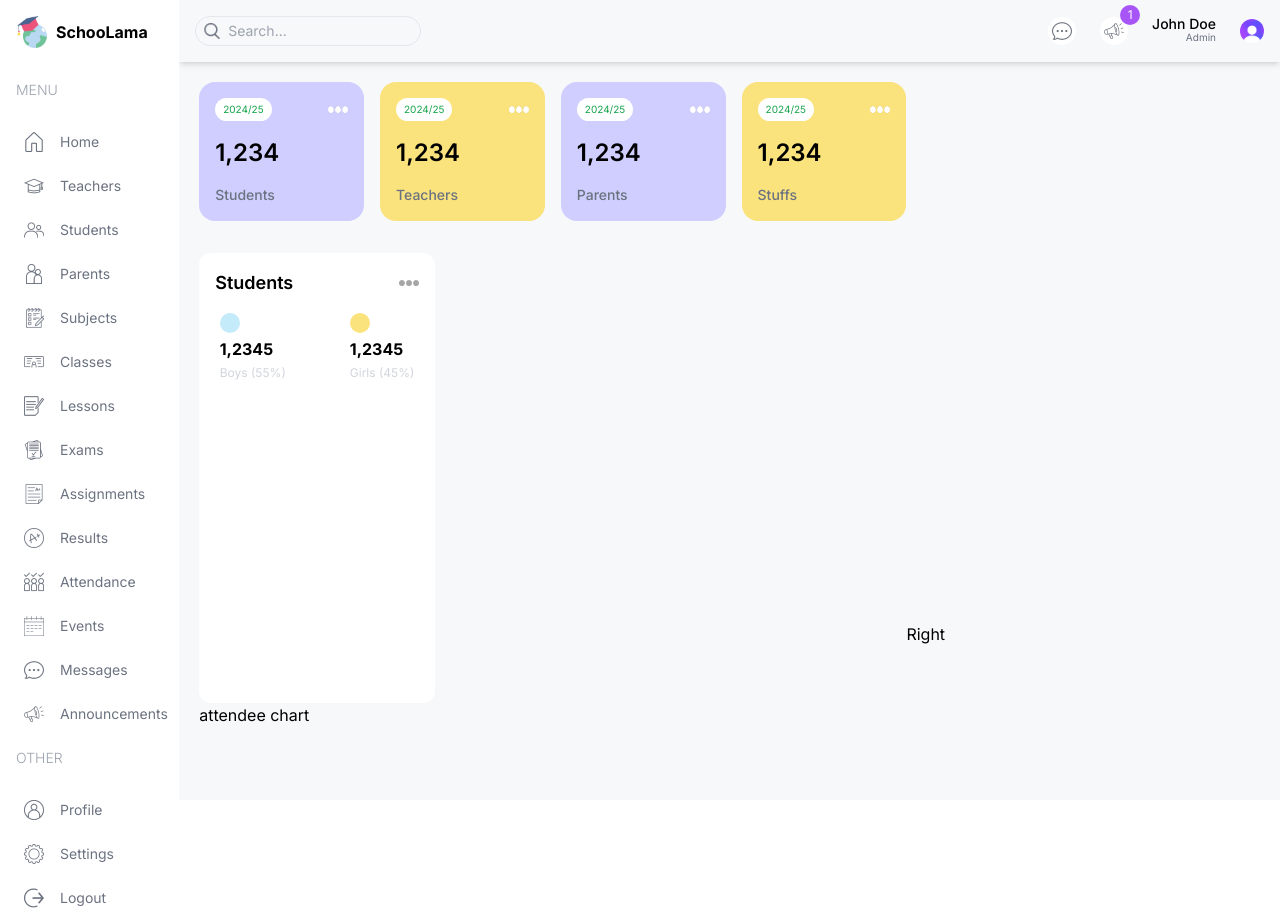
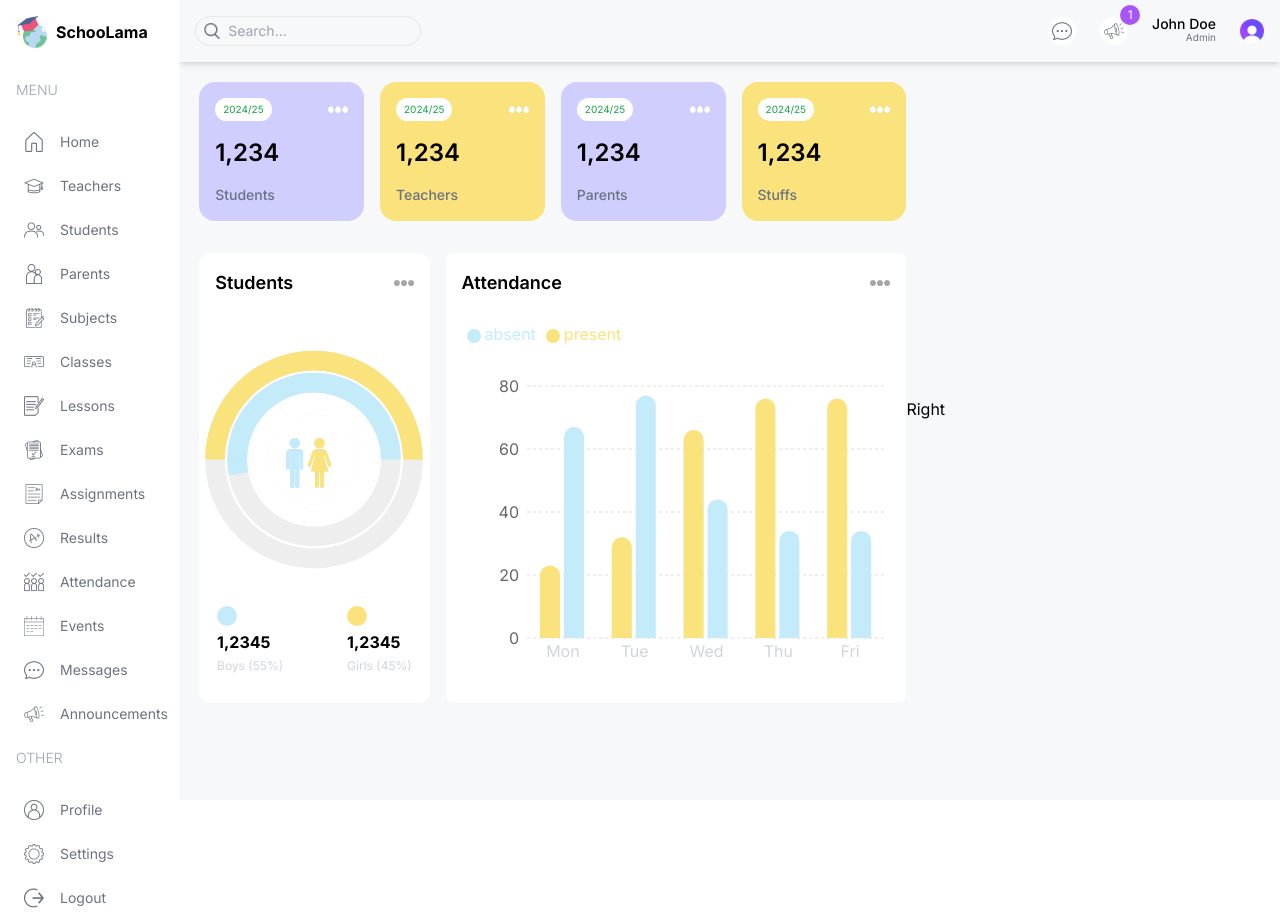
Before and after one commit to hamzanazir27/hamzanazir27-Nextjs-LMS-Project, a Next.js app: page /admin in a window 1280 px wide. Built offline with nearby package versions, Linux system fonts and the light colour scheme.

Commit message:
add attendance chart

```diff
--- a/src/app/(dashboard)/admin/page.tsx
+++ b/src/app/(dashboard)/admin/page.tsx
@@ -1,5 +1,4 @@
-"use client";
-
+import AttendanceChart from "@/components/AttendanceChart";
 import CountChart from "@/components/CountChart";
 import UserCard from "@/components/UserCard";
 
@@ -15,14 +14,16 @@
           <UserCard type="stuff" />
         </div>
         {/* Middle Charts  */}
-        <div className=" gap-4 flex-col lg:flex-row">
+        <div className="flex gap-4 flex-col lg:flex-row">
           {/* Count  Chart  */}
           <div className="w-full lg:w-1/3 h-[450px] ">
             <CountChart />
           </div>
 
           {/* Attendance  Chart  */}
-          <div className="w-full lg:w-2/3 h-[450px]">attendee chart</div>
+          <div className="w-full lg:w-2/3 h-[450px]">
+            <AttendanceChart />
+          </div>
         </div>
 
         {/* Bottom Chart  */}
--- /dev/null
+++ b/src/components/AttendanceChart.tsx
@@ -0,0 +1,86 @@
+"use client";
+import Image from "next/image";
+import {
+  BarChart,
+  Bar,
+  Rectangle,
+  XAxis,
+  YAxis,
+  CartesianGrid,
+  Tooltip,
+  Legend,
+  ResponsiveContainer,
+} from "recharts";
+
+const data = [
+  {
+    name: "Mon",
+    present: 23,
+    absent: 67,
+  },
+  {
+    name: "Tue",
+    present: 32,
+    absent: 77,
+  },
+  {
+    name: "Wed",
+    present: 66,
+    absent: 44,
+  },
+  {
+    name: "Thu",
+    present: 76,
+    absent: 34,
+  },
+  {
+    name: "Fri",
+    present: 76,
+    absent: 34,
+  },
+];
+
+function AttendanceChart() {
+  return (
+    <div className="bg-white rounded-lg p-4 h-full">
+      <div className="flex justify-between items-center">
+        <h1 className="text-lg font-semibold">Attendance</h1>
+        <Image src="/moreDark.png" alt="" width={20} height={20} />
+      </div>
+      <ResponsiveContainer width="100%" height="90%">
+        <BarChart width={500} height={300} data={data} barSize={20}>
+          <CartesianGrid strokeDasharray="3 3" vertical={false} stroke="#ddd" />
+          <XAxis
+            dataKey="name"
+            axisLine={false}
+            tick={{ fill: "#d1d5db" }}
+            tickLine={false}
+          />
+          <YAxis axisLine={false} tickLine={false} />
+          <Tooltip
+            contentStyle={{ borderRadius: "10px", borderColor: "lightgray" }}
+          />
+          <Legend
+            align="left"
+            verticalAlign="top"
+            wrapperStyle={{ paddingTop: "20px", paddingBottom: "40px" }}
+          />
+          <Bar
+            dataKey="present"
+            fill="#FAE27C"
+            legendType="circle"
+            radius={[10, 10, 0, 0]}
+          />
+          <Bar
+            dataKey="absent"
+            fill="#C3EBFA"
+            legendType="circle"
+            radius={[10, 10, 0, 0]}
+          />
+        </BarChart>
+      </ResponsiveContainer>
+    </div>
+  );
+}
+
+export default AttendanceChart;
--- a/src/components/CountChart.tsx
+++ b/src/components/CountChart.tsx
@@ -1,3 +1,5 @@
+"use client";
+
 import React from "react";
 import Image from "next/image";
 import {
@@ -9,46 +11,19 @@
 
 const data = [
   {
-    name: "18-24",
-    uv: 31.47,
-    pv: 2400,
-    fill: "#8884d8",
+    name: "Total",
+    count: 100,
+    fill: "white",
   },
   {
-    name: "25-29",
-    uv: 26.69,
-    pv: 4567,
-    fill: "#83a6ed",
+    name: "Boys",
+    count: 53,
+    fill: "#C3EBFA",
   },
   {
-    name: "30-34",
-    uv: 15.69,
-    pv: 1398,
-    fill: "#8dd1e1",
-  },
-  {
-    name: "35-39",
-    uv: 8.22,
-    pv: 9800,
-    fill: "#82ca9d",
-  },
-  {
-    name: "40-49",
-    uv: 8.63,
-    pv: 3908,
-    fill: "#a4de6c",
-  },
-  {
-    name: "50+",
-    uv: 2.63,
-    pv: 4800,
-    fill: "#d0ed57",
-  },
-  {
-    name: "unknow",
-    uv: 6.67,
-    pv: 4800,
-    fill: "#ffc658",
+    name: "Girls",
+    count: 50,
+    fill: "#FAE27C",
   },
 ];
 
@@ -60,7 +35,7 @@
 };
 const CountChart = () => {
   return (
-    <div className="bg-white rounded-xl w-full h-full">
+    <div className=" relative bg-white rounded-xl w-full h-full">
       {/* Title */}
       <div className="flex justify-between items-center p-4 ">
         <div className="text-lg font-semibold">Students</div>
@@ -68,31 +43,26 @@
       </div>
 
       {/* chart */}
-      <div>
-        {/* <ResponsiveContainer width="100%" height="100%">
+      <div className="w-full  h-[65%]">
+        <ResponsiveContainer>
           <RadialBarChart
             cx="50%"
             cy="50%"
-            innerRadius="10%"
-            outerRadius="80%"
-            barSize={10}
+            innerRadius="40%"
+            outerRadius="100%"
+            barSize={32}
             data={data}
           >
-            <RadialBar
-            //   minAngle={15}
-              label={{ position: "insideStart", fill: "#fff" }}
-              background
-            //   clockWise
-              dataKey="uv"
-            />
-            <Legend
-              iconSize={10}
-              layout="vertical"
-              verticalAlign="middle"
-              wrapperStyle={style}
-            />
+            <RadialBar background dataKey="count" />
           </RadialBarChart>
-        </ResponsiveContainer> */}
+        </ResponsiveContainer>
+        <Image
+          src="/maleFemale.png"
+          width={50}
+          height={50}
+          className=" absolute top-1/2 left-1/2 -translate-x-[60%] -translate-y-[80%]"
+          alt=""
+        />
       </div>
 
       {/* bottom */}
```
